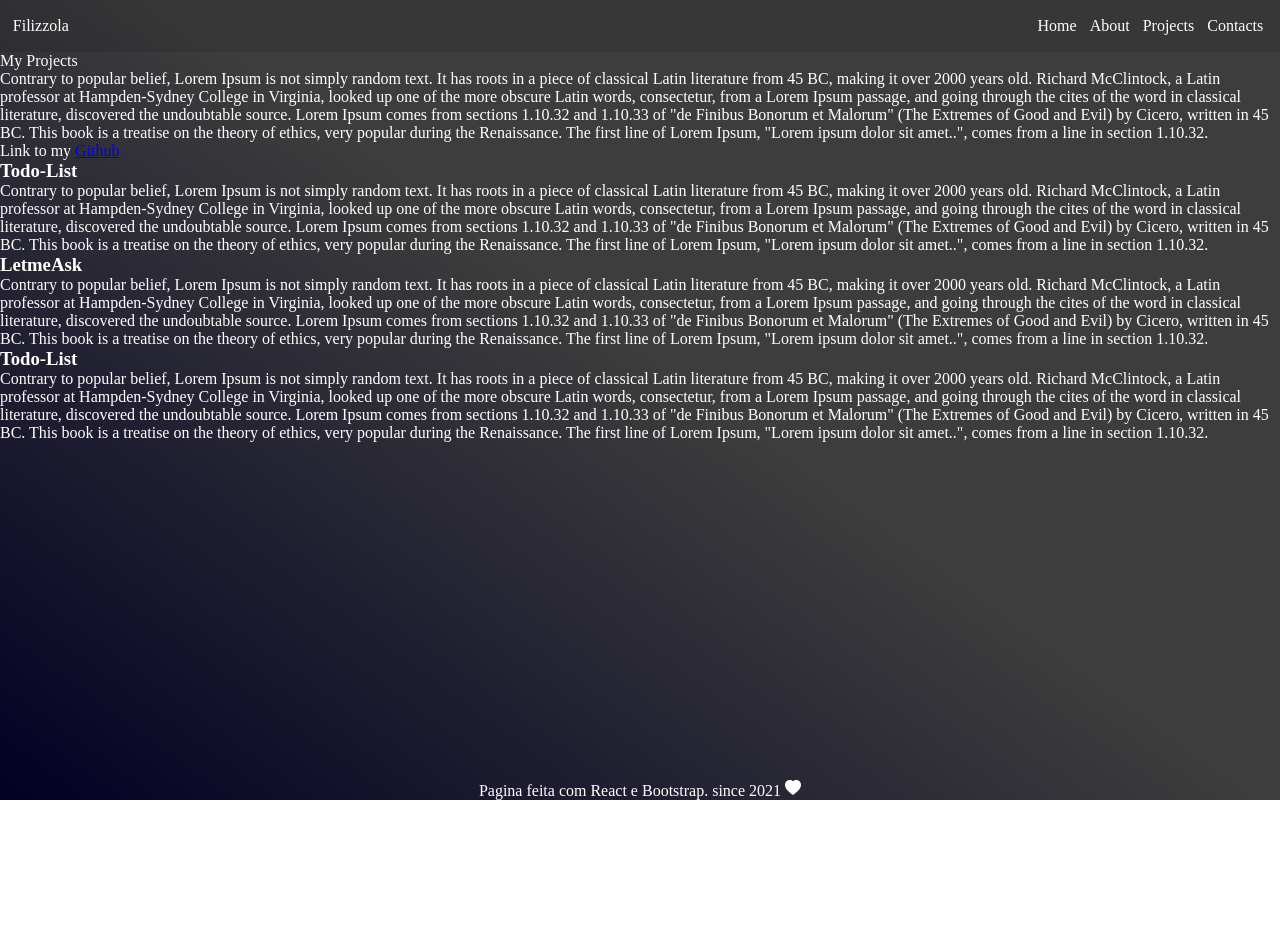
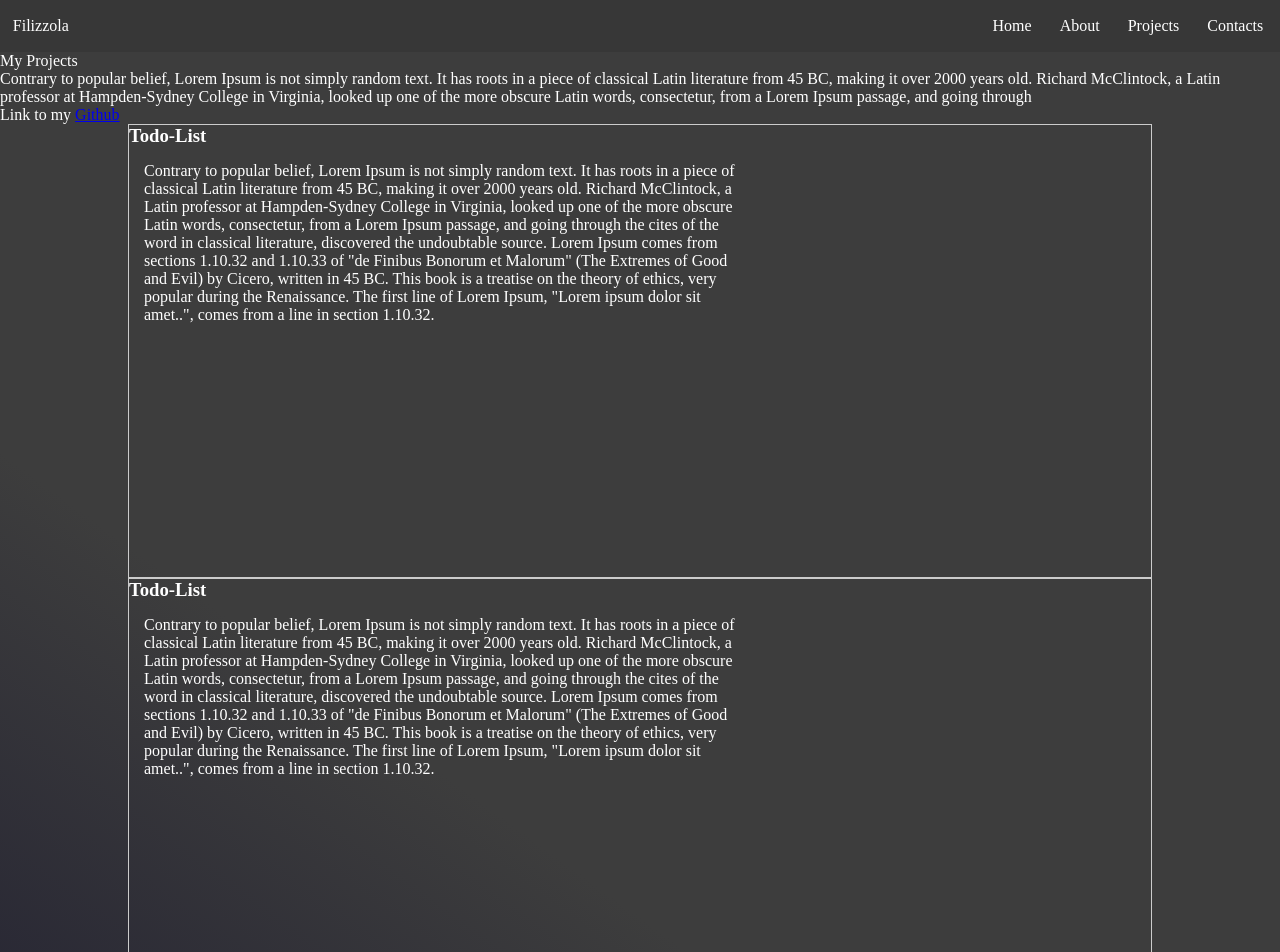
Before and after one commit to juliofilizzola/juliofilizzola-portfolio, a React (Create React App) app: page /projects in a window 1280 px wide. Shown: the top 952 px of the page. Before the commit the page ends 800 px from the top, so only its background shows below. Built offline with nearby package versions, Linux system fonts and the light colour scheme.

Commit message:
ajeitando o css

```diff
--- a/src/app.scss
+++ b/src/app.scss
@@ -10,5 +10,5 @@ body {
   background: linear-gradient(36deg, rgba(2,0,36,1) 0%, rgba(61,61,61,1) 53%);
   background-size: cover;
   background-repeat: no-repeat;
-  height: 100vh;
+  height: 100%;
 }
--- a/src/components/footer.scss
+++ b/src/components/footer.scss
@@ -1,8 +1,8 @@
 footer {
-  position: fixed;
-  left: 0;
   bottom: 0;
-  width: 100%;
+  width: 100vw;
   color: white;
+  margin: 0 auto;
   text-align: center;
+  margin-top: 50px;
 }
--- a/src/components/header.scss
+++ b/src/components/header.scss
@@ -1,4 +1,6 @@
 header {
+  width: 100vw;
+  margin-top: 0;
   padding: 0.8em;
   display: flex;
   justify-content: space-between;
@@ -10,7 +12,7 @@ header {
 
 .container {
   display: flex;
-  gap: 5px;
+  gap: 20px;
   align-self: center;
 
   a {
--- a/src/pages/Projects.jsx
+++ b/src/pages/Projects.jsx
@@ -1,45 +1,72 @@
 import Footer from "../components/Footer"
 import Header from "../components/Header"
+import Space from '../image/block_big.jpg';
+// import { Card } from 'react-bootstrap';
 import './projects.scss';
 
 
 function Projects() {
   return (
+    <div>
+      <Header />
       <div className="project-container">
-      <Header />
+        {/* <Card style={{ width: '18rem' }}>
+          <Card.Body>
+            <Card.Title>Card Title</Card.Title>
+            <Card.Subtitle className="mb-2 text-muted">Card Subtitle</Card.Subtitle>
+            <Card.Text>
+              Some quick example text to build on the card title and make up the bulk of
+              the card's content.
+            </Card.Text>
+            <Card.Link href="#">Card Link</Card.Link>
+            <Card.Link href="#">Another Link</Card.Link>
+          </Card.Body>
+        </Card> */}
         <main>
           <p>My Projects</p>
           <div>
-        Contrary to popular belief, Lorem Ipsum is not simply random text. It has roots in a piece of classical Latin literature from 45 BC, making it over 2000 years old. Richard McClintock, a Latin professor at Hampden-Sydney College in Virginia, looked up one of the more obscure Latin words, consectetur, from a Lorem Ipsum passage, and going through the cites of the word in classical literature, discovered the undoubtable source. Lorem Ipsum comes from sections 1.10.32 and 1.10.33 of "de Finibus Bonorum et Malorum" (The Extremes of Good and Evil) by Cicero, written in 45 BC. This book is a treatise on the theory of ethics, very popular during the Renaissance. The first line of Lorem Ipsum, "Lorem ipsum dolor sit amet..", comes from a line in section 1.10.32.
+          Contrary to popular belief, Lorem Ipsum is not simply random text. It has roots in a piece of classical Latin literature from 45 BC, making it over 2000 years old. Richard McClintock, a Latin professor at Hampden-Sydney College in Virginia, looked up one of the more obscure Latin words, consectetur, from a Lorem Ipsum passage, and going through
           </div>
           <p>Link to my <a href="https://github.com/juliofilizzola" target="_blank" rel="noreferrer">Github</a></p>
         </main>
         <section>
-        <div>
+          <div className="Project">
             <h3>Todo-List</h3>
             <div>
               <p>
               Contrary to popular belief, Lorem Ipsum is not simply random text. It has roots in a piece of classical Latin literature from 45 BC, making it over 2000 years old. Richard McClintock, a Latin professor at Hampden-Sydney College in Virginia, looked up one of the more obscure Latin words, consectetur, from a Lorem Ipsum passage, and going through the cites of the word in classical literature, discovered the undoubtable source. Lorem Ipsum comes from sections 1.10.32 and 1.10.33 of "de Finibus Bonorum et Malorum" (The Extremes of Good and Evil) by Cicero, written in 45 BC. This book is a treatise on the theory of ethics, very popular during the Renaissance. The first line of Lorem Ipsum, "Lorem ipsum dolor sit amet..", comes from a line in section 1.10.32.
               </p>
+              <img className="img-projects" src={Space} alt='imagem do projeto'/>
             </div>
           </div>
+          <div className="Project">
+            <h3>Todo-List</h3>
             <div>
+              <p>
+              Contrary to popular belief, Lorem Ipsum is not simply random text. It has roots in a piece of classical Latin literature from 45 BC, making it over 2000 years old. Richard McClintock, a Latin professor at Hampden-Sydney College in Virginia, looked up one of the more obscure Latin words, consectetur, from a Lorem Ipsum passage, and going through the cites of the word in classical literature, discovered the undoubtable source. Lorem Ipsum comes from sections 1.10.32 and 1.10.33 of "de Finibus Bonorum et Malorum" (The Extremes of Good and Evil) by Cicero, written in 45 BC. This book is a treatise on the theory of ethics, very popular during the Renaissance. The first line of Lorem Ipsum, "Lorem ipsum dolor sit amet..", comes from a line in section 1.10.32.
+              </p>
+              <img className="img-projects" src={Space} alt='imagem do projeto'/>
+            </div>
+          </div><div className="Project">
             <h3>LetmeAsk</h3>
             <div>
               <p>
               Contrary to popular belief, Lorem Ipsum is not simply random text. It has roots in a piece of classical Latin literature from 45 BC, making it over 2000 years old. Richard McClintock, a Latin professor at Hampden-Sydney College in Virginia, looked up one of the more obscure Latin words, consectetur, from a Lorem Ipsum passage, and going through the cites of the word in classical literature, discovered the undoubtable source. Lorem Ipsum comes from sections 1.10.32 and 1.10.33 of "de Finibus Bonorum et Malorum" (The Extremes of Good and Evil) by Cicero, written in 45 BC. This book is a treatise on the theory of ethics, very popular during the Renaissance. The first line of Lorem Ipsum, "Lorem ipsum dolor sit amet..", comes from a line in section 1.10.32.
               </p>
+              <img className="img-projects" src={Space} alt='imagem do projeto'/>
             </div>
-        </div>
-        <div>
-          <h3>Todo-List</h3>
+          </div><div className="Project">
+            <h3>Pokemon</h3>
             <div>
               <p>
               Contrary to popular belief, Lorem Ipsum is not simply random text. It has roots in a piece of classical Latin literature from 45 BC, making it over 2000 years old. Richard McClintock, a Latin professor at Hampden-Sydney College in Virginia, looked up one of the more obscure Latin words, consectetur, from a Lorem Ipsum passage, and going through the cites of the word in classical literature, discovered the undoubtable source. Lorem Ipsum comes from sections 1.10.32 and 1.10.33 of "de Finibus Bonorum et Malorum" (The Extremes of Good and Evil) by Cicero, written in 45 BC. This book is a treatise on the theory of ethics, very popular during the Renaissance. The first line of Lorem Ipsum, "Lorem ipsum dolor sit amet..", comes from a line in section 1.10.32.
               </p>
+              <img className="img-projects" src={Space} alt='imagem do projeto'/>
             </div>
           </div>
+
         </section>
+      </div>
       <Footer />
     </div>
   )
--- a/src/pages/projects.scss
+++ b/src/pages/projects.scss
@@ -0,0 +1,29 @@
+.project-container {
+  height: 100%;
+
+  display: flex;
+  flex-direction: column;
+  align-items: center;
+
+   .Project {
+      margin: 0 auto;
+      border: 1px solid #ccc;
+      width: 80%;
+      > div {
+        padding: 15px;
+        display: flex;
+        transition: 10s;
+        .img-projects {
+          opacity: 0%;
+          width: 400px;
+          height: 400px;
+        }
+
+      }
+      > div:hover .img-projects{
+        opacity: 100%;
+        width: 400px;
+        height: 400px;
+      }
+   }
+}
```
Also changed, not shown: 1 other file (tests, documents, lock files or other folders). Lines whose indentation alone changed are shown as unchanged.
